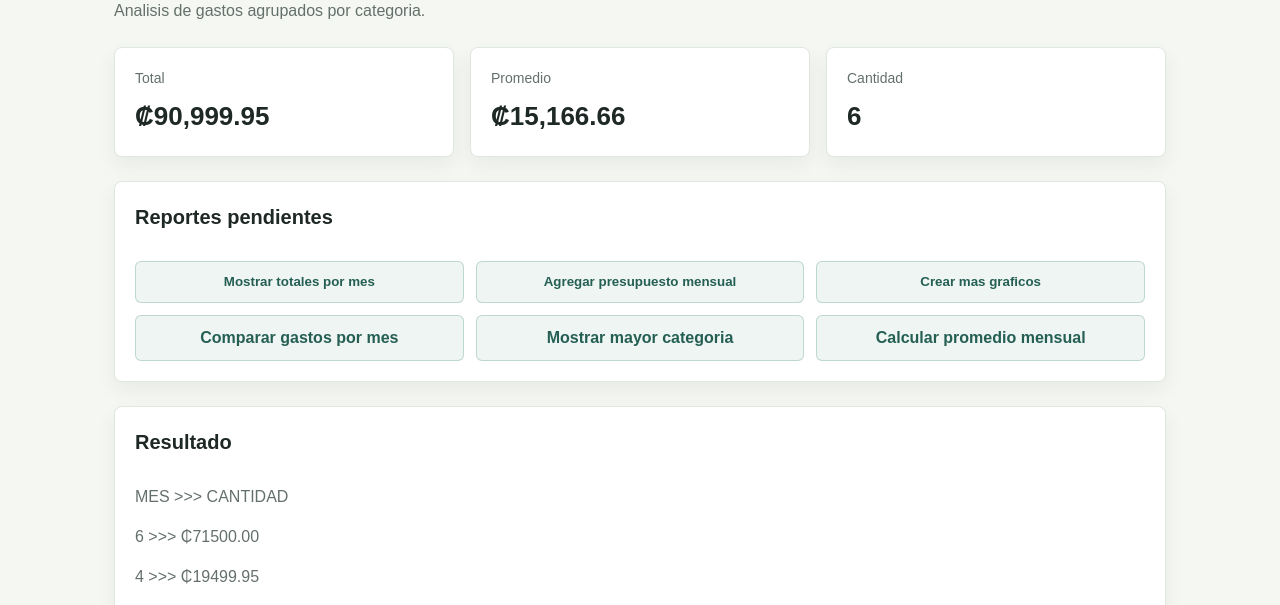
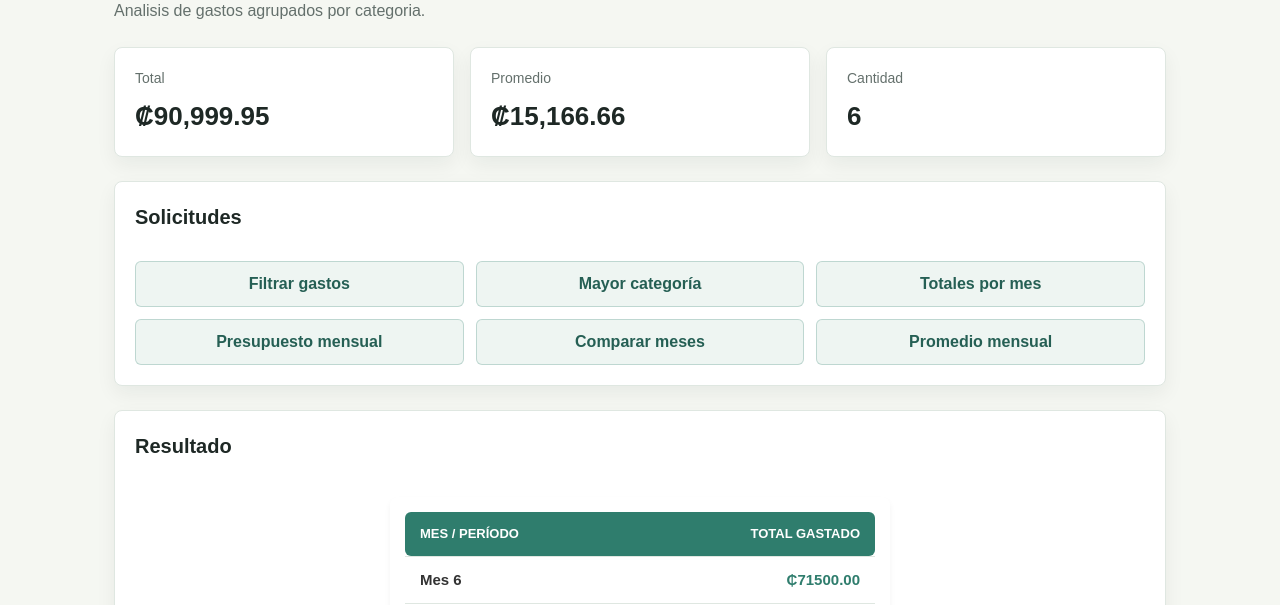
Before and after one commit to SandyCL/PRUEBA_1, a Flask app: page /resumen/comparar-meses in a window 1280 px wide. Shown: the part 150-755 px from the top of the page. Run offline with Flask 3, Linux system fonts and the light colour scheme.

Commit message:
Detallitos Finales

```diff
--- a/app/data/presupuesto.txt
+++ b/app/data/presupuesto.txt
@@ -1 +1 @@
-20000
+200000
--- a/app/services.py
+++ b/app/services.py
@@ -36,7 +36,7 @@ def cargar_gastos():
     gastos["fecha"] = pd.to_datetime(gastos["fecha"]).dt.date
     gastos["monto"] = pd.to_numeric(gastos["monto"], errors="coerce").fillna(0)
     return gastos
-
+############################################################## Arleth abajo
 def validar_campos_completos(fecha, categoria, descripcion, monto):
     if fecha == "" or categoria == "" or descripcion == "" or monto == "":
         return False
@@ -61,6 +61,7 @@ def buscar_por_descripcion(texto_buscado):
             resultados.append(gasto)
     return resultados
 
+############################################################## Arleth arriba
 
 def agregar_gasto(fecha, categoria, descripcion, monto):
     gastos = cargar_gastos()
@@ -307,3 +308,4 @@ def obtener_presupuesto():
 def guardar_presupuesto(valor):
     with open(PRESUPUESTO_FILE, "w") as archivo:
         archivo.write(str(valor))
+########################################### AARON
--- a/app/templates/NumerosRojos.html
+++ b/app/templates/NumerosRojos.html
@@ -61,7 +61,7 @@ function editarPresupuesto() {
             })
             .then(response => response.text())
             .then(data => {
-                location.reload();
+                window.location.href = "/presupuesto";
             });
 
             break;
--- a/app/templates/resumen.html
+++ b/app/templates/resumen.html
@@ -25,15 +25,15 @@
 
 <section class="panel">
     <div class="panel-header">
-        <h2>Reportes pendientes</h2>
+        <h2>Solicitudes</h2>
     </div>
     <div class="action-grid">
-        <button class="button button-secondary" type="button">Mostrar totales por mes</button>
-        <button class="button button-secondary" type="button">Agregar presupuesto mensual</button>
-        <button class="button button-secondary" type="button">Crear mas graficos</button>
-        <a class="button button-secondary" href="{{ url_for('main.comparar_meses') }}">Comparar gastos por mes</a>
-        <a class="button button-secondary" href="{{ url_for('main.mayor_categoria') }}">Mostrar mayor categoria</a>
-        <a class="button button-secondary" href="{{ url_for('main.promedio_mensual') }}">Calcular promedio mensual</a>
+        <a class="button button-secondary" href="{{ url_for('main.gastos') }}">Filtrar gastos</a>
+        <a class="button button-secondary" href="{{ url_for('main.mayor_categoria') }}">Mayor categoría</a>
+        <a class="button button-secondary" href="{{ url_for('main.comparar_meses') }}">Totales por mes</a>
+        <a class="button button-secondary" href="{{ url_for('main.presupuesto_mensual') }}">Presupuesto mensual</a>
+        <a class="button button-secondary" href="{{ url_for('main.comparar_meses') }}">Comparar meses</a>
+        <a class="button button-secondary" href="{{ url_for('main.promedio_mensual') }}">Promedio mensual</a>
     </div>
 </section>
 
@@ -42,18 +42,40 @@
     <div class="panel-header">
         <h2>Resultado</h2>
     </div>
-
         {% if mayor_categoria is defined %}
         {% if mayor_categoria %}
-            <p>{{ mayor_categoria }}</p>
+            <!-- Extraemos el primer elemento de la lista para mostrar el gasto más alto -->
+            <p style="font-family: sans-serif; font-size: 16px; color: #333333; margin: 15px 0;">
+                La categoría de mayor gasto es: <strong style="color: #2f7d6d; font-size: 18px;">{{ mayor_categoria[0] }}</strong>
+            </p>
         {% else %}
-            <p>Funcion de mayor categoria pendiente de implementar.</p>
+            <p>Aún no se han registrado gastos para determinar la mayor categoría.</p>
         {% endif %}
         {% endif %}
 
         {% if promedio_mensual is defined %}
         {% if promedio_mensual %}
-            <p>{{ promedio_mensual }}</p>
+            <div style="max-width: 500px; margin: 20px auto; background: #ffffff; border-radius: 8px; box-shadow: 0 4px 6px rgba(0,0,0,0.05); padding: 15px;">
+                <table style="width: 100%; border-collapse: collapse; font-family: sans-serif; font-size: 15px; text-align: left;">
+                    <thead>
+                        <tr style="background-color: #2f7d6d;">
+                            <th style="padding: 12px 15px; border-top-left-radius: 6px; border-bottom-left-radius: 6px; color: #ffffff;">Mes</th>
+                            <th style="padding: 12px 15px; border-top-right-radius: 6px; border-bottom-right-radius: 6px; text-align: right; color: #ffffff;">Promedio de Cantidad</th>
+                        </tr>
+                    </thead>
+                    <tbody>
+                        {% for registro in promedio_mensual %}
+                            {% if 'MES' not in registro %}
+                                {% set partes = registro.split(' >>> ') %}
+                                <tr style="border-bottom: 1px solid #dddddd;">
+                                    <td style="padding: 12px 15px; color: #333333; font-weight: bold;">Mes {{ partes[0] }}</td>
+                                    <td style="padding: 12px 15px; color: #2f7d6d; font-weight: bold; text-align: right;">{{ partes[1] }}</td>
+                                </tr>
+                            {% endif %}
+                        {% endfor %}
+                    </tbody>
+                </table>
+            </div>
         {% else %}
             <p>Funcion de promedio mensual pendiente de implementar.</p>
         {% endif %}
@@ -61,17 +83,43 @@
 
     {% if comparacion_meses is defined %}
     {% if comparacion_meses %}
+        <div style="max-width: 500px; margin: 20px auto; background: #ffffff; border-radius: 8px; box-shadow: 0 4px 6px rgba(0,0,0,0.05); padding: 15px;">
+            <table style="width: 100%; border-collapse: collapse; font-family: sans-serif; font-size: 15px; text-align: left;">
+                <thead>
+                    <!-- Unificado al fondo verde del presupuesto y el gráfico -->
+                    <tr style="background-color: #2f7d6d;">
+                        <!-- Forzado de texto blanco directo en cada th -->
+                        <th style="padding: 12px 15px; border-top-left-radius: 6px; border-bottom-left-radius: 6px; color: #ffffff;">Mes / Período</th>
+                        <th style="padding: 12px 15px; border-top-right-radius: 6px; border-bottom-right-radius: 6px; text-align: right; color: #ffffff;">Total Gastado</th>
+                    </tr>
+                </thead>
+                <tbody>
                     {% for item in comparacion_meses %}
-                <p>{{ item }}</p>
+                        {% if 'MES' not in item %}
+                            {% set partes = item.split(' >>> ') %}
+                            <!-- Corrección: Se quitó el doble > sobrante al final -->
+                            <tr style="border-bottom: 1px solid #dddddd;">
+                                <td style="padding: 12px 15px; color: #333333; font-weight: bold;">Mes {{ partes[0] }}</td>
+                                <!-- Unificado al color verde de los montos -->
+                                <td style="padding: 12px 15px; color: #2f7d6d; font-weight: bold; text-align: right;">{{ partes[1] }}</td>
+                            </tr>
+                        {% endif %}
                     {% endfor %}
+                </tbody>
+            </table>
+        </div>
     {% else %}
-            <p>Funcion de comparar gastos por mes pendiente de implementar.</p>
+        <p>Función de comparar gastos por mes pendiente de implementar.</p>
     {% endif %}
 
         {% if grafico_comparacion_meses %}
-            <img class="chart" src="{{ url_for('static', filename=grafico_comparacion_meses) }}" alt="Grafico de comparacion de gastos por mes">
+            <div style="display: flex; flex-direction: column; align-items: center; justify-content: center; width: 100%; margin: 30px 0;">
+                <img class="chart" src="{{ url_for('static', filename=grafico_comparacion_meses) }}"
+                     style="max-width: 700px; width: 100%; height: auto; border-radius: 8px; box-shadow: 0 4px 10px rgba(0,0,0,0.08); display: block;"
+                     alt="Gráfico de comparación de gastos por mes">
+            </div>
         {% else %}
-            <p>Grafico de comparacion de gastos por mes pendiente de implementar.</p>
+            <p>Gráfico de comparación de gastos por mes pendiente de implementar.</p>
         {% endif %}
     {% endif %}
 </section>
```
Also changed, not shown: app/templates/index.html (+5 -6 lines), app/static/img/Analisis_de_presupuesto.png, app/templates/nuevo_gasto.html (line endings or trailing spaces). Lines whose indentation alone changed are shown as unchanged.
